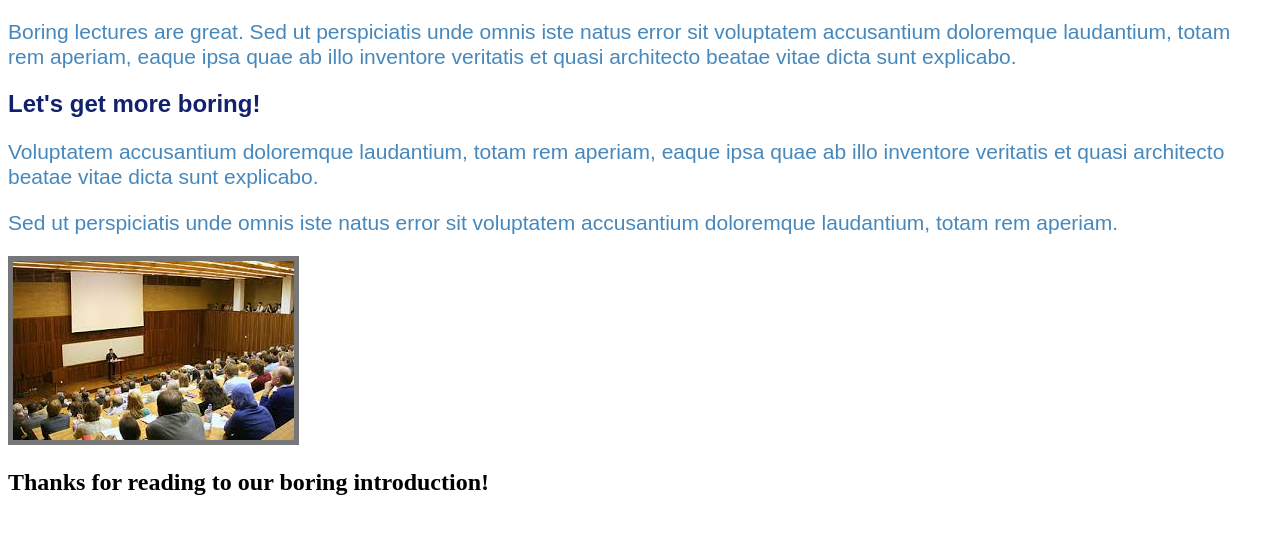
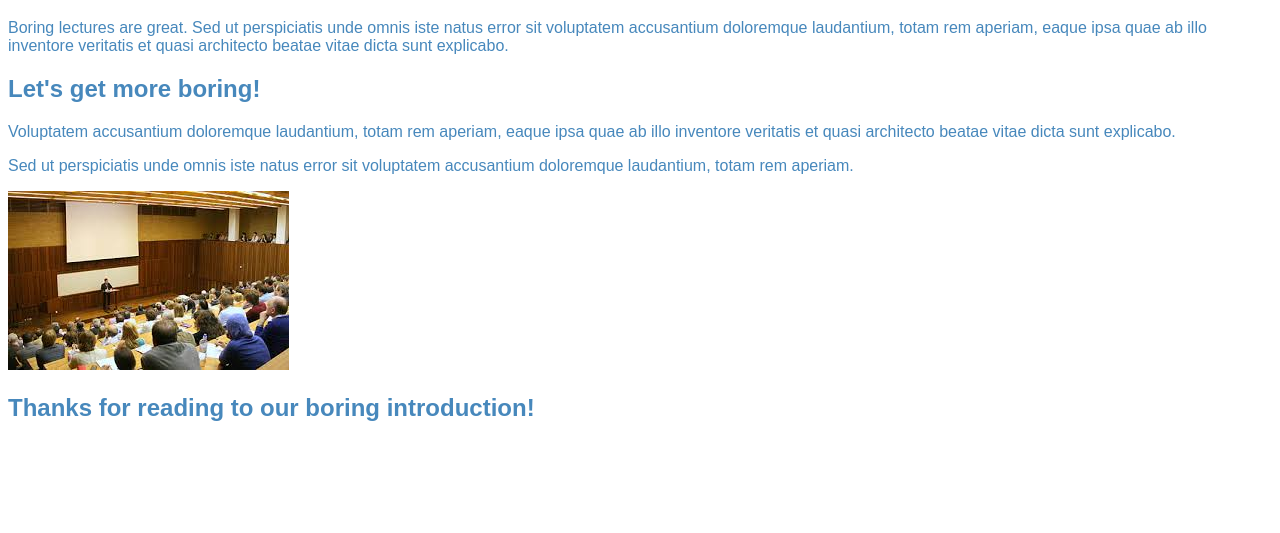
Before and after one commit to LinaShadrach/boring-lecture, a plain HTML site: page index.html in a window 1280 px wide. Shown: the part 61-594 px from the top of the page. Drawn offline with Linux system fonts and the light colour scheme.

Commit message:
add div to apply a class to introduction

```diff
--- a/css/styles.css
+++ b/css/styles.css
@@ -1,17 +1,4 @@
 .intro{
   font-family: fantasy;
-  color: #4788bc
+  color: #4788bc;
 }
-h2.intro {
-  font-weight: bold;
-  color: #12216d;
-}
-
-p.intro {
-  font-size: 21px;
-  line-height: 25px;
-}
-
-img.intro {
-  border: 5px solid #777;
-}
--- a/index.html
+++ b/index.html
@@ -4,15 +4,15 @@
     <link href="css/styles.css" rel="stylesheet" type="text/css" media="all">
     <title>Boring Lecture</title>
   </head>
-
   <body>
     <h1>Boring Lecture</h1>
-    <p class="intro">Boring lectures are great. Sed ut perspiciatis unde omnis iste natus error sit voluptatem accusantium doloremque laudantium, totam rem aperiam, eaque ipsa quae ab illo inventore veritatis et quasi architecto beatae vitae dicta sunt explicabo.</p>
-    <h2 class="intro">Let's get more boring!</h2>
-    <p class="intro">Voluptatem accusantium doloremque laudantium, totam rem aperiam, eaque ipsa quae ab illo inventore veritatis et quasi architecto beatae vitae dicta sunt explicabo.</p>
-    <p class="intro">Sed ut perspiciatis unde omnis iste natus error sit voluptatem accusantium doloremque laudantium, totam rem aperiam.</p>
-    <img class="intro" src="img/lecture.jpeg" alt="Picture of Lecture Hall">
-    <h2>Thanks for reading to our boring introduction!</h2>
+    <div class="intro">
+      <p>Boring lectures are great. Sed ut perspiciatis unde omnis iste natus error sit voluptatem accusantium doloremque laudantium, totam rem aperiam, eaque ipsa quae ab illo inventore veritatis et quasi architecto beatae vitae dicta sunt explicabo.</p>
+      <h2>Let's get more boring!</h2>
+      <p>Voluptatem accusantium doloremque laudantium, totam rem aperiam, eaque ipsa quae ab illo inventore veritatis et quasi architecto beatae vitae dicta sunt explicabo.</p>
+      <p>Sed ut perspiciatis unde omnis iste natus error sit voluptatem accusantium doloremque laudantium, totam rem aperiam.</p>
+      <img src="img/lecture.jpeg" alt="Picture of Lecture Hall">
+      <h2>Thanks for reading to our boring introduction!</h2>
+    </div>
   </body>
-
 </html>
```
